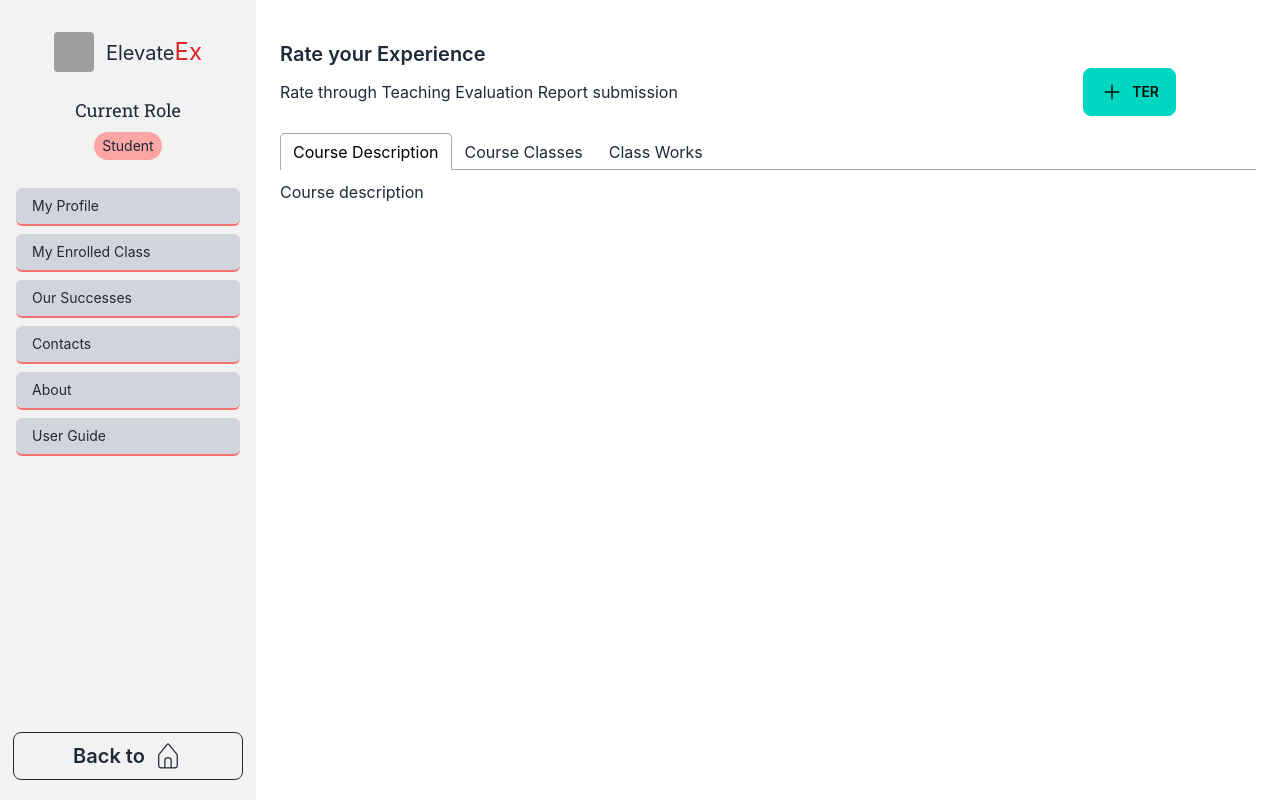
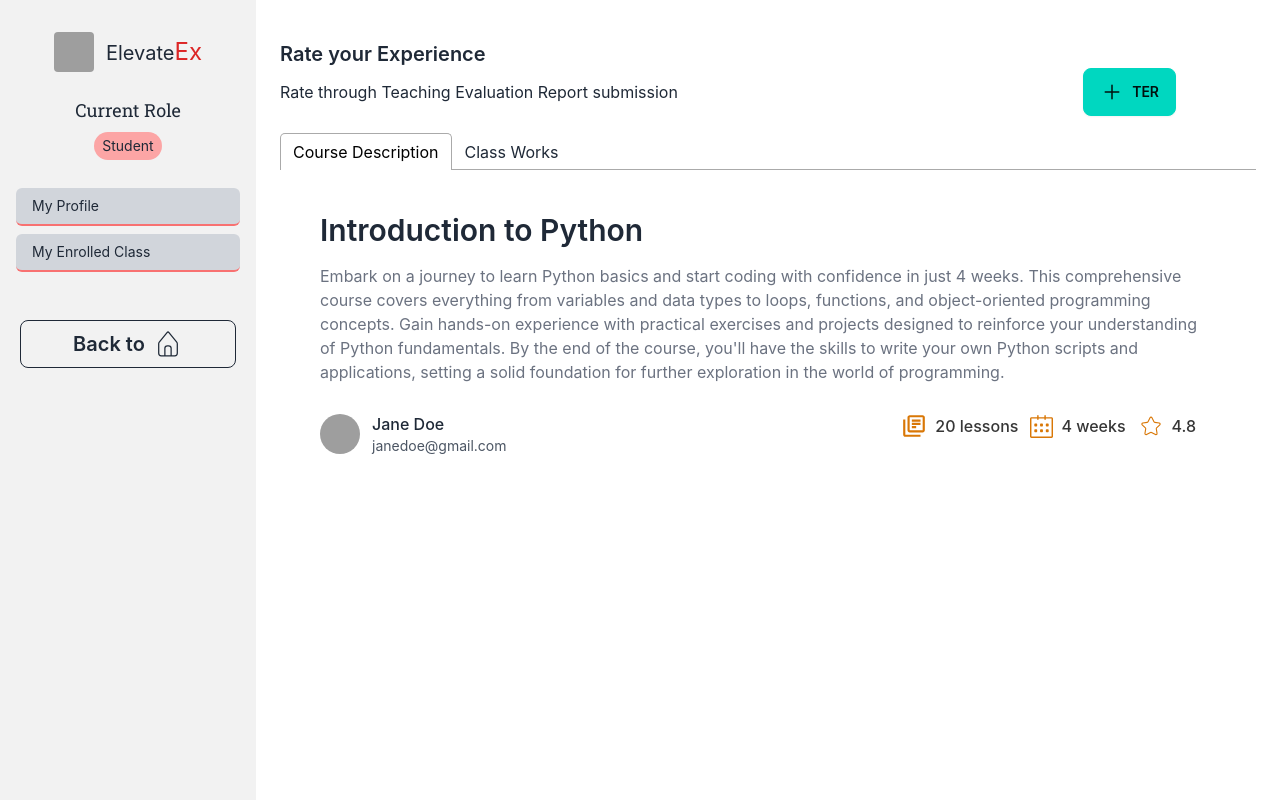
Before and after one commit to gazimaksudur2/elevateex-client, a React (Vite) app: page /userdash/classes/1 in a window 1280 px wide. Built offline with nearby package versions, Linux system fonts and the light colour scheme; no server answers; grey boxes are pictures that could not be loaded.

Commit message:
user dashboard structure of frontend is done

```diff
--- a/src/layout/AdminDashBoard/AdminDashboard.jsx
+++ b/src/layout/AdminDashBoard/AdminDashboard.jsx
@@ -6,8 +6,8 @@ const AdminDashboard = () => {
     const { user } = useAuth();
     return (
         <div className='flex'>
-            <div className='pb-10 min-h-screen h-full bg-base-200 flex flex-col justify-between items-center'>
-                <ul className="menu p-4 w-80 space-y-2 text-base-content flex flex-col justify-start items-center">
+        <div className='flex flex-col justify-between'>
+            <ul className="menu p-4 w-64 min-h-screen h-full bg-base-200 space-y-2 text-base-content flex flex-col justify-start items-center">
                     <Link to={'/'} className="py-4 flex justify-center items-center gap-3">
                         <img className="w-10 h-10 rounded" src="https://cdn-icons-png.flaticon.com/128/3048/3048425.png" alt="web Icon" />
                         <h2 className="text-gray-800 text-xl">Elevate<span className="text-2xl text-red-600">Ex</span></h2>
@@ -24,11 +24,13 @@ const AdminDashboard = () => {
                     <li className="w-full bg-gray-300 border-b-2 border-red-400 rounded-md"><Link to={'/admindash/teacherreq'}>Teacher Requests</Link></li>
                     <li className="w-full bg-gray-300 border-b-2 border-red-400 rounded-md"><Link to={'/admindash/allusers'}>All Users</Link></li>
                     <li className="w-full bg-gray-300 border-b-2 border-red-400 rounded-md"><Link to={'/admindash/adminclasses'}>All Classes</Link></li>
+                    <li className='pt-10 w-full'>
+                        <Link to={'/'} className='w-[96%] mx-auto mb-5 btn btn-outline inline-flex justify-center items-center gap-2'>
+                            <span className='text-xl'>Back to </span>
+                            <CiHome className='font-bold text-3xl' />
+                        </Link>
+                    </li>
                 </ul>
-                <Link to={'/'} className='w-[90%] mb-5 btn btn-outline inline-flex justify-center items-center gap-2'>
-                    <span className='text-xl'>Back to </span>
-                    <CiHome className='font-bold text-3xl' />
-                </Link>
             </div>
             <div className='w-full'>
                 <Outlet />
--- a/src/layout/TeacherDashboard/TeacherDashboard.jsx
+++ b/src/layout/TeacherDashboard/TeacherDashboard.jsx
@@ -23,10 +23,12 @@ const TeacherDashboard = () => {
                     <li className="w-full bg-gray-300 border-b-2 border-red-400 rounded-md"><Link to={'/teacherdash'}>My Profile</Link></li>
                     <li className="w-full bg-gray-300 border-b-2 border-red-400 rounded-md"><Link to={'/teacherdash/myclass'}>My Classes</Link></li>
                     <li className="w-full bg-gray-300 border-b-2 border-red-400 rounded-md"><Link to={'/teacherdash/addclass'}>Add Class</Link></li>
-                    <Link to={'/'} className='w-[96%] mx-auto mb-5 btn btn-outline inline-flex justify-center items-center gap-2'>
-                        <span className='text-xl'>Back to </span>
-                        <CiHome className='font-bold text-3xl' />
-                    </Link>
+                    <li className='pt-10 w-full'>
+                        <Link to={'/'} className='w-[96%] mx-auto mb-5 btn btn-outline inline-flex justify-center items-center gap-2'>
+                            <span className='text-xl'>Back to </span>
+                            <CiHome className='font-bold text-3xl' />
+                        </Link>
+                    </li>
                 </ul>
 
             </div>
--- a/src/layout/UserDashboard/EnrolledClassPage.jsx
+++ b/src/layout/UserDashboard/EnrolledClassPage.jsx
@@ -1,39 +1,93 @@
-import { useLocation } from 'react-router-dom';
+// import { useLocation } from 'react-router-dom';
 import { Tab, Tabs, TabList, TabPanel } from 'react-tabs';
 import 'react-tabs/style/react-tabs.css';
-import Classes from './classes/Classes';
+// import Classes from './classes/Classes';
 import AllTopics from './classes/AllTopics';
 import ClassWork from './classes/ClassWork';
 import { IoAdd } from 'react-icons/io5';
+import { useRef } from 'react';
+import Swal from 'sweetalert2';
 
 const EnrolledClassPage = () => {
-    const location = useLocation();
-    const id = location.pathname;
-    console.log(id);
+    // const location = useLocation();
+    // const id = location.pathname;
+    // console.log(id);
+    const course = {
+        "id": 1,
+        "course_banner": "https://kinforce.net/learen/wp-content/uploads/2022/08/young-woman-doing-web-meeting-using-mirrorless-cam-7CTA9CH.jpg",
+        "instructor": "Jane Doe",
+        "instructor_url": "https://kinforce.net/learen/wp-content/uploads/2022/08/small-business-owners-startup-and-e-commerce-conce-83S5W35.jpg",
+        "instructor_email": "janedoe@gmail.com",
+        "course_title": "Introduction to Python",
+        "course_fee": "99.99",
+        "course_type": "Programming",
+        "course_duration": "4 weeks",
+        "total_lessons": 20,
+        "rating": 4.8,
+        "course_status": "pending",
+        "course_description": "Embark on a journey to learn Python basics and start coding with confidence in just 4 weeks. This comprehensive course covers everything from variables and data types to loops, functions, and object-oriented programming concepts. Gain hands-on experience with practical exercises and projects designed to reinforce your understanding of Python fundamentals. By the end of the course, you'll have the skills to write your own Python scripts and applications, setting a solid foundation for further exploration in the world of programming."
+    };
+    const ref = useRef();
+
+    const adminApply = () => {
+        // const letter = ref
+        console.log(ref.current.value);
+        Swal.fire({
+            title: "Best of Luck!",
+            text: "Application Submitted Successfully!",
+            icon: "success"
+        });
+    }
+    const defaultLetter = "I am writing to formally request admin privileges for my account. As I continue to contribute to our ElevateEx, having admin access would enable me to manage tasks more efficiently and assist with administrative responsibilities, ensuring smoother operations and timely updates.";
+    const TERmodal = <>
+        <dialog id="my_modal_1" className="modal backdrop-blur">
+            <div className="modal-box bg-base-100">
+                <div className="w-full flex flex-col justify-center items-center">
+                    <img className="w-40" src="https://img.freepik.com/free-vector/follow-me-social-business-theme-design_24877-50426.jpg?t=st=1717443448~exp=1717447048~hmac=e757907a06ab84e3244b1cdfc700081ea5fef85f5985f3f3026ba306bf2e14cf&w=740" alt="" />
+                </div>
+                <div className="flex flex-col justify-center items-start">
+                    <p>To superAdmin,</p>
+                    <h3 className=""><span className="font-semibold text-lg">Subject:</span> Request for the Admin role.</h3>
+                </div>
+                <h3 className="font-bold text-lg">Hello! Sir,</h3>
+                {/* <p className="py-4">Press ESC key or click the button below to close</p> */}
+                <div className="modal-action">
+                    <form method="dialog" className="w-full flex flex-col justify-center items-center gap-3">
+                        <textarea ref={ref} className="textarea textarea-secondary w-full h-44" defaultValue={defaultLetter}></textarea>
+                        <div className="w-full flex justify-end items-center gap-3">
+                            <button className="btn btn-primary">Close</button>
+                            <button onClick={adminApply} className="btn btn-outline">Apply</button>
+                        </div>
+                    </form>
+                </div>
+            </div>
+        </dialog>
+    </>
     return (
         <div className='p-6'>
+            {TERmodal}
             <div className=' py-4 flex flex-col justify-center items-start'>
                 <h2 className='text-xl font-semibold'>Rate your Experience </h2>
                 <div className='w-full pr-20 flex justify-between items-center'>
                     <p>Rate through Teaching Evaluation Report submission</p>
-                    <button className='btn btn-accent'><IoAdd size={24}/> TER</button>
+                    <button onClick={() => document.getElementById('my_modal_1').showModal()} className='btn btn-accent'><IoAdd size={24} /> TER</button>
                 </div>
             </div>
             <Tabs>
                 <TabList>
                     <Tab>Course Description</Tab>
-                    <Tab>Course Classes</Tab>
+                    {/* <Tab>Course Classes</Tab> */}
                     <Tab>Class Works</Tab>
                 </TabList>
 
                 <TabPanel>
-                    <AllTopics/>
+                    <AllTopics course={course} />
                 </TabPanel>
+                {/* <TabPanel>
+                    <Classes course={course}/>
+                </TabPanel> */}
                 <TabPanel>
-                    <Classes/>
-                </TabPanel>
-                <TabPanel>
-                    <ClassWork/>
+                    <ClassWork course={course} />
                 </TabPanel>
             </Tabs>
         </div>
--- a/src/layout/UserDashboard/MyEnrollments.jsx
+++ b/src/layout/UserDashboard/MyEnrollments.jsx
@@ -1,11 +1,19 @@
+import { useEffect, useState } from 'react';
 import EmptyEnrollment from './EmptyEnrollment';
 import EnrolledClass from './EnrolledClass';
 
 
 const MyEnrollments = () => {
-    const vals = [{id: 'a'},{id: 'a'}];
-    // const vals = [];
-    if (vals.length == 0) {
+    const [classes, setClasses] = useState([]);
+
+    useEffect(()=>{
+        fetch('/courses.json')
+        .then(res=>res.json())
+        .then(data=>{
+            setClasses(data);
+        })
+    },[]);
+    if (classes.length == 0) {
         return <EmptyEnrollment info={"You are not Currently Enrolling any Classes"}/>;
     }
     return (
@@ -16,10 +24,9 @@ const MyEnrollments = () => {
                         <h1 className='p-4 border-b-2 border-gray-400 text-2xl font-semibold text-[#151515d0]'>Welcome Back, <span className='font-bold bg-clip-text text-transparent bg-gradient-to-r from-purple-400 via-pink-500 to-red-500'>Gazi Maksudur Rahman</span></h1>
                         <div className="p-4 flex flex-col items-start justify-start gap-4">
                             <div className="flex flex-col items-start">
-                                <h2 className="text-[#151515db] font-roboto font-medium text-xl">Running Courses</h2>
                                 <div className="py-6 grid grid-cols-1 lg:grid-cols-2 gap-10">
                                     {
-                                        vals && vals.map((course, idx) => (<EnrolledClass key={idx} course={course} />))
+                                        classes.map((course, idx) => (<EnrolledClass key={idx} course={course} />))
                                     }
                                 </div>
                             </div>
--- a/src/layout/UserDashboard/UserDashboard.jsx
+++ b/src/layout/UserDashboard/UserDashboard.jsx
@@ -7,8 +7,8 @@ const UserDashboard = () => {
     return (
         <div className='flex'>
             {/* <h2>This is from general user dashboard.</h2> */}
-            <div className='flex flex-col justify-between min-h-screen h-full bg-base-200'>
-                <ul className="menu p-4 w-64 space-y-2 text-base-content flex flex-col justify-start items-center">
+            <div className='flex flex-col justify-between'>
+                <ul className="menu p-4 w-64 min-h-screen h-full bg-base-200 space-y-2 text-base-content flex flex-col justify-start items-center">
                     {/* <div className="flex justify-center items-center"><a><img className="w-20 h-20 rounded-lg" src={user?.photoURL} alt="userProfile" /></a></div>
                     <h2><a>{user?.displayName}</a></h2>
                     <h2 className="pb-6"><a>{user?.email}</a></h2> */}
@@ -27,15 +27,17 @@ const UserDashboard = () => {
                     {/* <li className="w-full bg-gray-300 border-b-2 border-red-400 rounded-md"><Link to={'/userdash'}>User Dashboard</Link></li> */}
                     <li className="w-full bg-gray-300 border-b-2 border-red-400 rounded-md"><Link to={'/userdash'}>My Profile</Link></li>
                     <li className="w-full bg-gray-300 border-b-2 border-red-400 rounded-md"><Link to={'/userdash/enrolled'}>My Enrolled Class</Link></li>
-                    <li className="w-full bg-gray-300 border-b-2 border-red-400 rounded-md"><a>Our Successes</a></li>
+                    {/* <li className="w-full bg-gray-300 border-b-2 border-red-400 rounded-md"><a>Our Successes</a></li>
                     <li className="w-full bg-gray-300 border-b-2 border-red-400 rounded-md"><a>Contacts</a></li>
                     <li className="w-full bg-gray-300 border-b-2 border-red-400 rounded-md"><a>About</a></li>
-                    <li className="w-full bg-gray-300 border-b-2 border-red-400 rounded-md"><a>User Guide</a></li>
+                    <li className="w-full bg-gray-300 border-b-2 border-red-400 rounded-md"><a>User Guide</a></li> */}
+                    <li className='pt-10 w-full'>
+                        <Link to={'/'} className='w-[96%] mx-auto mb-5 btn btn-outline inline-flex justify-center items-center gap-2'>
+                            <span className='text-xl'>Back to </span>
+                            <CiHome className='font-bold text-3xl' />
+                        </Link>
+                    </li>
                 </ul>
-                <Link to={'/'} className='w-[90%] mx-auto mb-5 btn btn-outline inline-flex justify-center items-center gap-2'>
-                    <span className='text-xl'>Back to </span>
-                    <CiHome className='font-bold text-3xl' />
-                </Link>
             </div>
             <div className='w-full'>
                 <Outlet />
--- a/src/layout/UserDashboard/classes/AllTopics.jsx
+++ b/src/layout/UserDashboard/classes/AllTopics.jsx
@@ -1,10 +1,52 @@
-import React from 'react';
+import { CiStar } from 'react-icons/ci';
+import { MdOutlineLibraryBooks } from 'react-icons/md';
+import { SlCalender } from 'react-icons/sl';
+import { ScrollRestoration } from 'react-router-dom';
 
-const AllTopics = () => {
+const AllTopics = ({course}) => {
     return (
         <div>
-            Course description
-        </div>
+            <ScrollRestoration />
+            <header className="bg-white">
+                <div className="flex flex-col items-start justify-start w-full px-10 py-8">
+                    <div className="flex flex-col justify-evenly">
+                        <div className='flex justify-between items-center'>
+                            <h2 className="text-2xl font-semibold text-gray-800 md:text-3xl">
+                                {course?.course_title}
+                            </h2>
+                        </div>
+
+                        <p className="mt-4 text-gray-500">
+                            {course?.course_description}
+                        </p>
+
+                        <div className='w-full mt-3 flex justify-between items-center pr-5'>
+                            <div className="flex items-center gap-x-3 mt-4">
+                                <img className="object-cover w-10 h-10 rounded-full" src={course?.instructor_url} alt="" />
+                                <div>
+                                    <h2 className="font-medium text-gray-800 ">{course?.instructor}</h2>
+                                    <p className="text-sm font-normal text-gray-600 ">{course?.instructor_email}</p>
+                                </div>
+                            </div>
+                            <div className="flex items-center justify-between gap-3">
+                                <div className="flex items-center justify-start gap-2">
+                                    <MdOutlineLibraryBooks className="text-amber-600 font-bold" size={26} />
+                                    <p className="text-[#151515db] font-medium">{course?.total_lessons} lessons</p>
+                                </div>
+                                <div className="flex items-center justify-start gap-2">
+                                    <SlCalender className="text-amber-600 font-bold" size={23} />
+                                    <p className="text-[#151515db] font-medium">{course?.course_duration}</p>
+                                </div>
+                                <div className="flex items-center justify-start gap-2">
+                                    <CiStar className="text-amber-600 font-bold" size={26} />
+                                    <p className="text-[#151515db] font-medium">{course?.rating}</p>
+                                </div>
+                            </div>
+                        </div>
+                    </div>
+                </div>
+            </header>
+        </div >
     );
 };
 
--- a/src/layout/UserDashboard/classes/Assignment.jsx
+++ b/src/layout/UserDashboard/classes/Assignment.jsx
@@ -1,6 +1,5 @@
-import React from 'react';
-
 const Assignment = ({assign}) => {
+    console.log(assign);
     return (
         <>
             <tr>
@@ -9,14 +8,14 @@ const Assignment = ({assign}) => {
                         <h2 className="font-medium text-gray-800 ">Catalog</h2>
                     </div>
                 </td>
-                <td className="px-12 py-4 text-sm font-medium whitespace-nowrap">
-                    <div className="inline px-3 py-1 text-sm font-normal rounded-full text-emerald-500 gap-x-2 bg-emerald-100/60">
-                        Customer
-                    </div>
-                </td>
                 <td className="px-4 py-4 text-sm whitespace-nowrap">
                     <div>
                         <p className="text-gray-500">Brings all your news into one place</p>
+                    </div>
+                </td>
+                <td className="px-12 py-4 text-sm font-medium whitespace-nowrap">
+                    <div className="inline px-3 py-1 text-sm font-normal rounded-full text-emerald-500 gap-x-2 bg-emerald-100/60">
+                        submitted
                     </div>
                 </td>
                 <td className="px-4 py-4 text-sm whitespace-nowrap">
--- a/src/shared/Navbar.jsx
+++ b/src/shared/Navbar.jsx
@@ -43,7 +43,6 @@ const Navbar = () => {
         <li><NavLink to={'/'}>Home</NavLink></li>
         <li><NavLink to={'/allclass'}>All Classes</NavLink></li>
         <li><NavLink to={'/teach'}>Teach Here</NavLink></li>
-        <li><NavLink to={'/'}>Contacts</NavLink></li>
     </>;
     const adminApply = () => {
         // const letter = ref
@@ -100,11 +99,11 @@ const Navbar = () => {
                 <li className="w-full bg-gray-300 border-b-2 border-red-400 rounded-md"><a onClick={() => document.getElementById('my_modal_1').showModal()}>Admin Request</a></li>
                 <li className="w-full bg-gray-300 border-b-2 border-red-400 rounded-md"><Link to={'/teacherdash'}>TeacherDashBoard</Link></li>
                 <li className="w-full bg-gray-300 border-b-2 border-red-400 rounded-md"><Link to={'/admindash'}>AdminDashboard</Link></li>
-                <li className="w-full bg-gray-300 border-b-2 border-red-400 rounded-md"><a>Teachers</a></li>
+                {/* <li className="w-full bg-gray-300 border-b-2 border-red-400 rounded-md"><a>Teachers</a></li>
                 <li className="w-full bg-gray-300 border-b-2 border-red-400 rounded-md"><a>Our Successes</a></li>
                 <li className="w-full bg-gray-300 border-b-2 border-red-400 rounded-md"><a>Contacts</a></li>
                 <li className="w-full bg-gray-300 border-b-2 border-red-400 rounded-md"><a>About</a></li>
-                <li className="w-full bg-gray-300 border-b-2 border-red-400 rounded-md"><a>User Guide</a></li>
+                <li className="w-full bg-gray-300 border-b-2 border-red-400 rounded-md"><a>User Guide</a></li> */}
                 <li className="w-full absolute p-3 bottom-2"><button onClick={handleLogOut} className="btn btn-secondary">Log Out</button></li>
             </ul>
         </div>
```
Also changed, not shown: src/layout/UserDashboard/EnrolledClass.jsx (+15 -30 lines), src/layout/UserDashboard/classes/ClassWork.jsx (+5 -18 lines).
